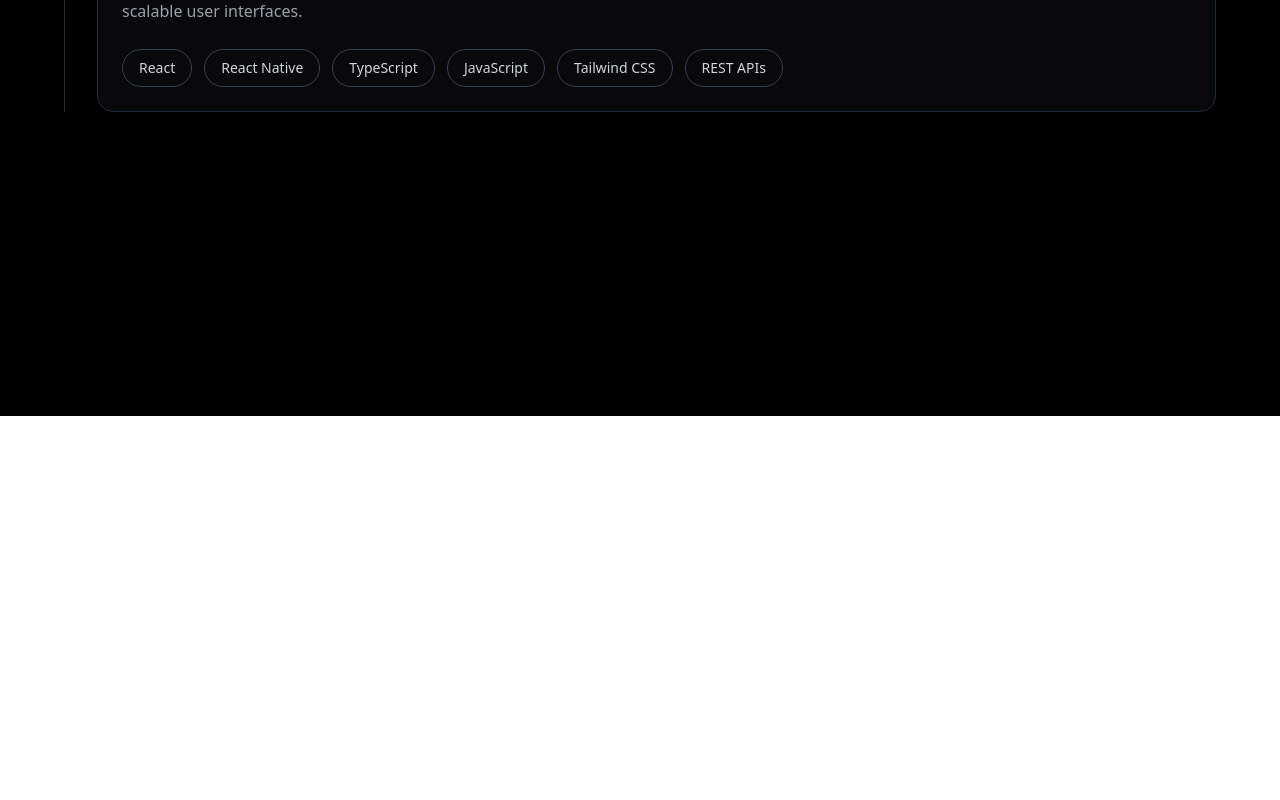
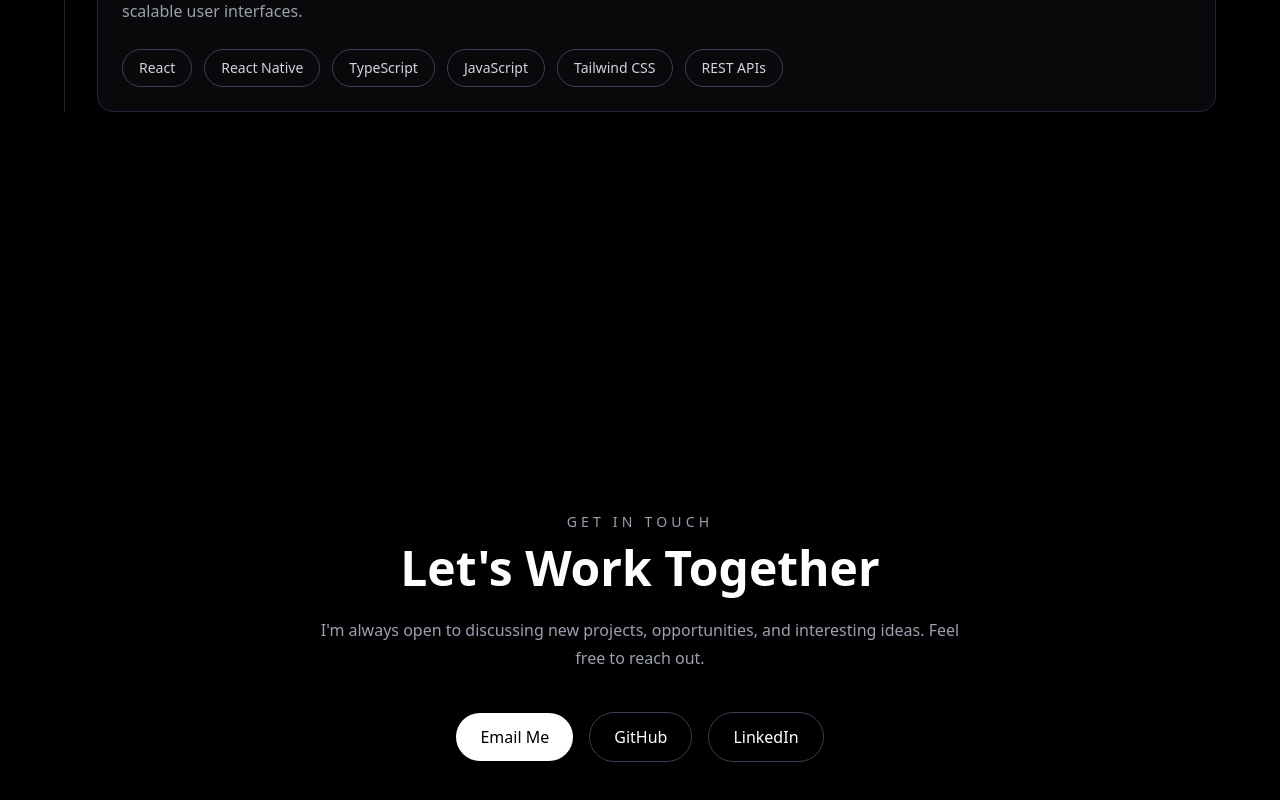
Before and after one commit to farina-riaz-fari/Portfolio, a Next.js app: page / in a window 1280 px wide. Shown: the part 3584-4384 px from the top of the page. Before the commit the page ends 4000 px from the top, so only its background shows below. Built offline with nearby package versions, Linux system fonts and the light colour scheme.

Commit message:
Add Contact section

```diff
--- a/app/page.tsx
+++ b/app/page.tsx
@@ -4,6 +4,7 @@
 import Projects from "@/components/Projects";
 import Skills from "@/components/Skills";
 import Experience from "@/components/Experience";
+import Contact from "@/components/Contact";
 
 export default function Home() {
   return (
@@ -14,6 +15,7 @@
       <Projects />
       <Skills />
       <Experience />
+      <Contact/>
     </main>
   );
 }
--- /dev/null
+++ b/components/Contact/index.tsx
@@ -0,0 +1,52 @@
+const Contact = () => {
+  return (
+    <section
+      id="contact"
+      className="min-h-screen bg-black px-6 py-24 text-white"
+    >
+      <div className="mx-auto max-w-4xl text-center">
+        <p className="mb-3 text-sm uppercase tracking-[0.3em] text-gray-400">
+          Get In Touch
+        </p>
+
+        <h2 className="mb-6 text-4xl font-bold md:text-5xl">
+          Let's Work Together
+        </h2>
+
+        <p className="mx-auto mb-10 max-w-2xl leading-7 text-gray-400">
+          I'm always open to discussing new projects, opportunities, and
+          interesting ideas. Feel free to reach out.
+        </p>
+
+        <div className="flex flex-col items-center justify-center gap-4 sm:flex-row">
+          <a
+            href="mailto:your-email@example.com"
+            className="rounded-full bg-white px-6 py-3 font-medium text-black transition hover:bg-gray-200"
+          >
+            Email Me
+          </a>
+
+          <a
+            href="https://github.com/farina-riaz-fari"
+            target="_blank"
+            rel="noopener noreferrer"
+            className="rounded-full border border-gray-700 px-6 py-3 font-medium transition hover:bg-white hover:text-black"
+          >
+            GitHub
+          </a>
+
+          <a
+            href="https://www.linkedin.com/in/farina-riaz-867066240/"
+            target="_blank"
+            rel="noopener noreferrer"
+            className="rounded-full border border-gray-700 px-6 py-3 font-medium transition hover:bg-white hover:text-black"
+          >
+            LinkedIn
+          </a>
+        </div>
+      </div>
+    </section>
+  );
+};
+
+export default Contact;
```
